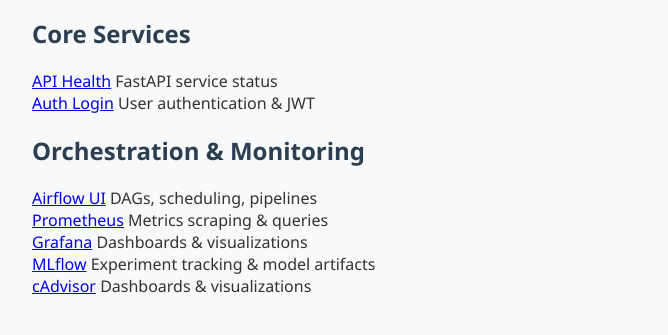
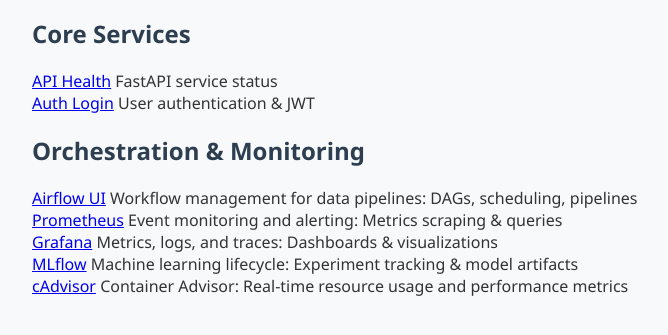
Before and after one commit to saeed-amiri/german-load-forecasting-mlops, a Python web app: template deployment/nginx/templates/index.html in a window 1280 px wide. Shown: the part 224-559 px from the top of the page, without its empty margins (8-676 px from the left). Run offline with Jinja, Linux system fonts and the light colour scheme; the template is opened without the code that fills it, so the values that code supplies are empty.

Commit message:
Update texts for the  endpoints

```diff
--- a/deployment/nginx/templates/index.html
+++ b/deployment/nginx/templates/index.html
@@ -47,35 +47,35 @@
     <div class="card">
         <div>
             <a href="/airflow/" target="_blank" rel="noopener noreferrer">Airflow UI</a>
-            <span class="desc">DAGs, scheduling, pipelines</span>
+            <span class="desc">Workflow management for data pipelines: DAGs, scheduling, pipelines</span>
         </div>
     </div>
 
     <div class="card">
         <div>
             <a href="/prometheus/" target="_blank" rel="noopener noreferrer">Prometheus</a>
-            <span class="desc">Metrics scraping & queries</span>
+            <span class="desc">Event monitoring and alerting: Metrics scraping & queries</span>
         </div>
     </div>
 
     <div class="card">
         <div>
             <a href="/grafana/" target="_blank" rel="noopener noreferrer">Grafana</a>
-            <span class="desc">Dashboards & visualizations</span>
+            <span class="desc"> Metrics, logs, and traces: Dashboards & visualizations</span>
         </div>
     </div>
 
     <div class="card">
         <div>
             <a href="/mlflow/" target="_blank" rel="noopener noreferrer">MLflow</a>
-            <span class="desc">Experiment tracking & model artifacts</span>
+            <span class="desc">Machine learning lifecycle: Experiment tracking & model artifacts</span>
         </div>
     </div>
 
     <div class="card">
         <div>
             <a href="/cadvisor/" target="_blank" rel="noopener noreferrer">cAdvisor</a>
-            <span class="desc">Dashboards & visualizations</span>
+            <span class="desc">Container Advisor: Real-time resource usage and performance metrics</span>
         </div>
     </div>
 
```
